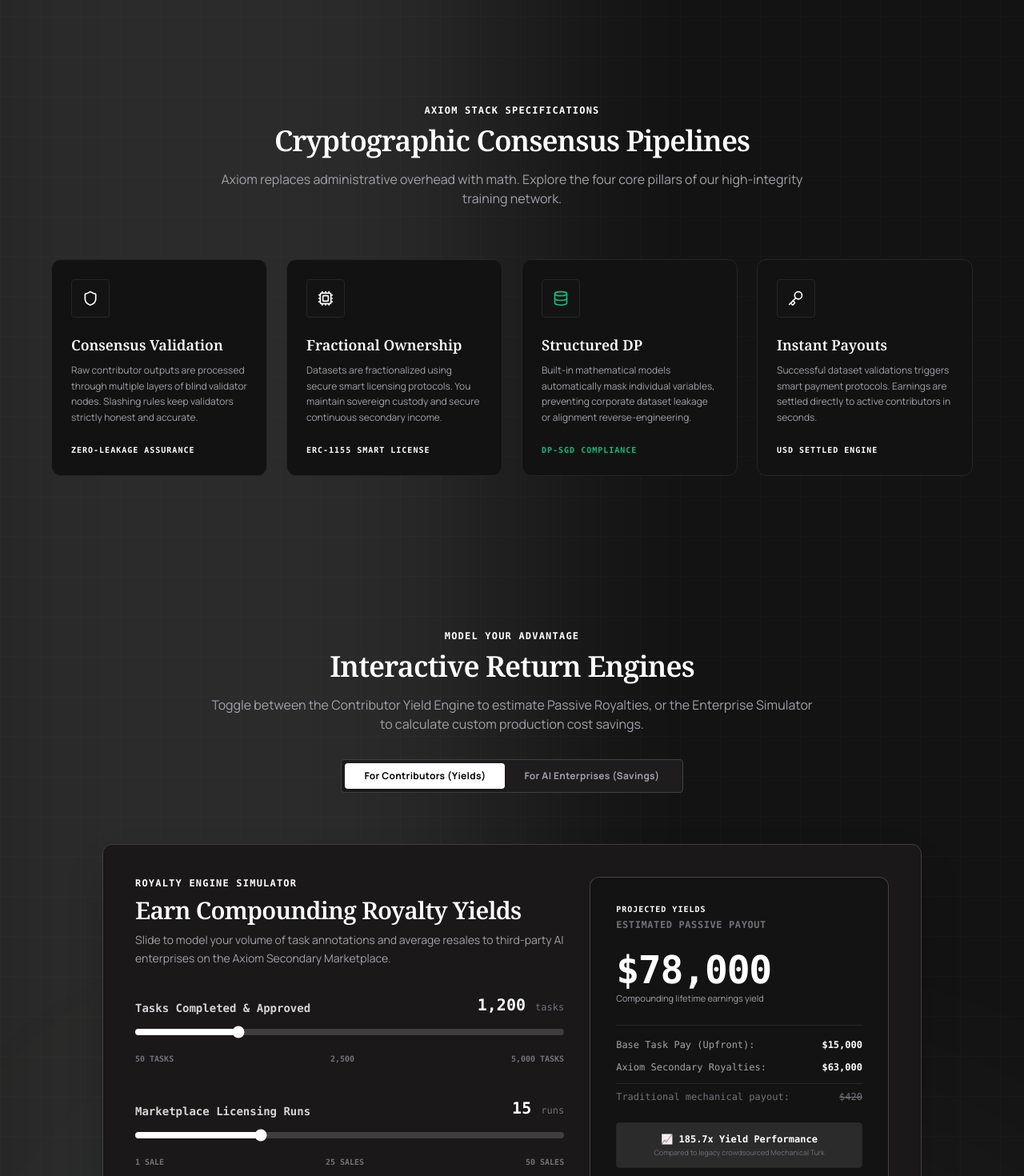
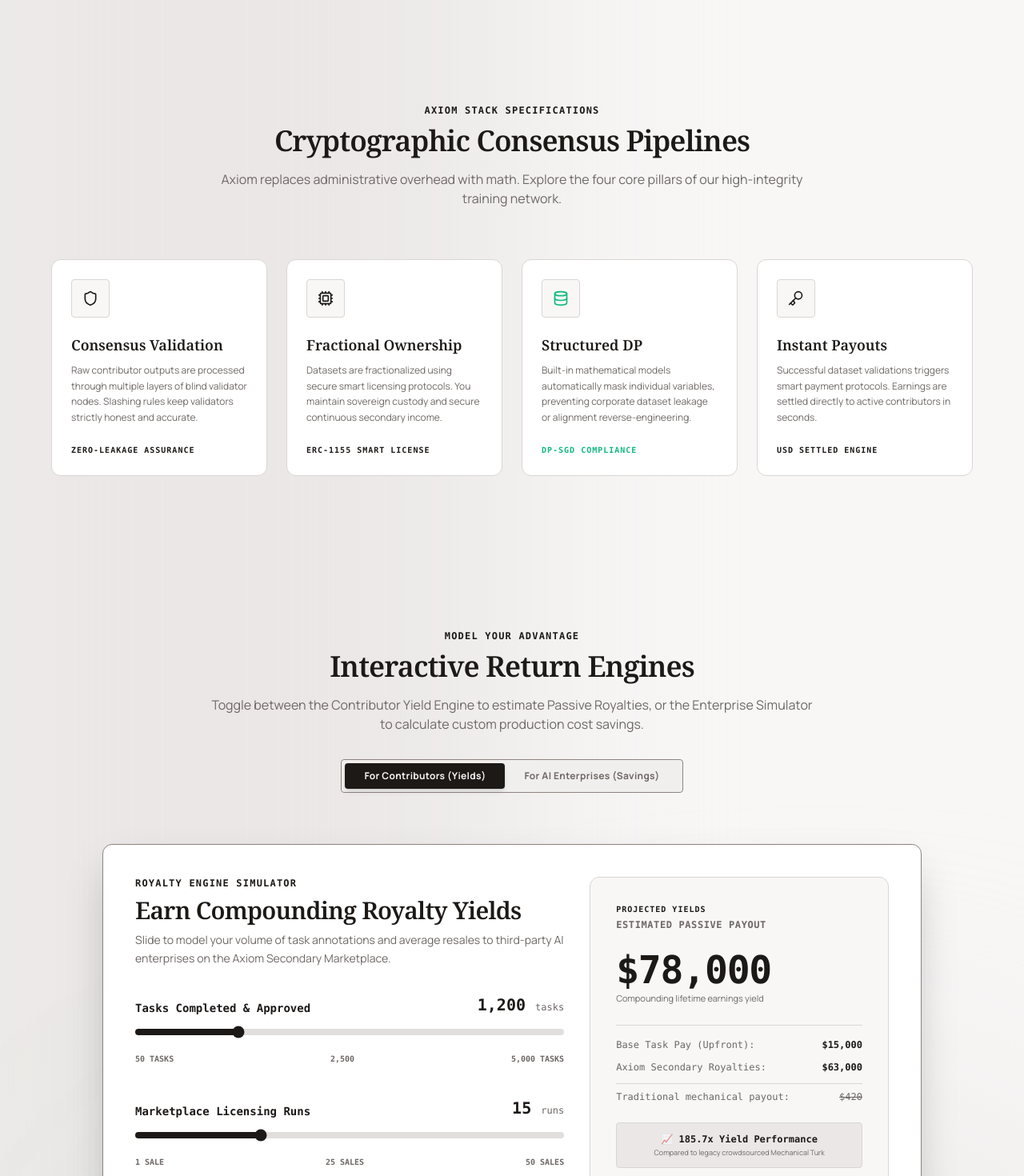
Before and after one commit to noekunn/Axiom, a Next.js app: page / in a window 1280 px wide. Shown: the part 780-2250 px from the top of the page at 80% size. Built offline with nearby package versions, Linux system fonts and the light colour scheme.

Commit message:
feat: transform visual design system to Sovereign Light Mode and fix text contrasts

```diff
--- a/src/app/expert/page.tsx
+++ b/src/app/expert/page.tsx
@@ -1,6 +1,7 @@
 "use client";
 
 import React, { useState, useEffect, useCallback } from "react";
+import Link from "next/link";
 import {
   Cpu,
   CheckCircle2,
@@ -21,6 +22,7 @@
   points: number;
   totalEarnings: number;
   razorpayStatus: 'CONNECTED' | 'PENDING' | 'NOT_CONNECTED';
+  expertise?: string;
 }
 
 interface AssetPool {
--- a/src/app/globals.css
+++ b/src/app/globals.css
@@ -5,36 +5,36 @@
 @tailwind utilities;
 
 :root {
-  --background: #141313;
-  --foreground: #e5e2e1;
+  --background: #f8f7f6; /* Premium soft chalk background */
+  --foreground: #1c1917; /* Off-black ink text */
 
-  --primary: #ffffff;
-  --on-primary: #2f3131;
-  --primary-container: #e2e2e2;
+  --primary: #1c1917;
+  --on-primary: #ffffff;
+  --primary-container: #eae7e6;
 
-  --secondary: #c7c6c6;
-  --on-secondary: #2f3131;
-  --secondary-container: #484949;
+  --secondary: #6e6765;
+  --on-secondary: #ffffff;
+  --secondary-container: #eae7e6;
 
-  --tertiary: #ffffff;
-  --tertiary-container: #e2e2e2;
+  --tertiary: #1c1917;
+  --tertiary-container: #eae7e6;
 
-  --surface: #141313;
-  --surface-container-lowest: #0e0e0e;
-  --surface-container-low: #1c1b1b;
-  --surface-container: #201f1f;
-  --surface-container-high: #2a2a2a;
-  --surface-container-highest: #353434;
+  --surface: #f8f7f6;
+  --surface-container-lowest: #ffffff; /* Pure white container base */
+  --surface-container-low: #f1efed;    /* Soft light base */
+  --surface-container: #eae7e6;        /* Tonal card inner */
+  --surface-container-high: #e2dedc;   /* Soft border line outline */
+  --surface-container-highest: #dad5d3;
 
-  --on-surface: #e5e2e1;
-  --on-surface-variant: #c4c7c8;
-  --outline: #8e9192;
-  --outline-variant: #444748;
+  --on-surface: #1c1917;
+  --on-surface-variant: #6e6765;
+  --outline: #8e8380;                  /* Soft charcoal boundary */
+  --outline-variant: #dad5d3;          /* Very thin grey boundary */
 
-  --error: #ffb4ab;
+  --error: #ba1a1a;
 
   /* Scholaris specific success/status colors */
-  --obsidian-accent: #ffffff;
+  --obsidian-accent: #1c1917;
   --obsidian-success: #10B981;
 }
 
@@ -54,7 +54,7 @@
   background: transparent;
 }
 ::-webkit-scrollbar-thumb {
-  background: var(--surface-container-highest);
+  background: var(--surface-container-high);
   border-radius: 10px;
   transition: all 0.3s ease;
 }
@@ -64,8 +64,8 @@
 
 /* Custom Selection style */
 ::selection {
-  background: rgba(99, 102, 241, 0.3); /* Obsidian accent */
-  color: #ffffff;
+  background: rgba(99, 102, 241, 0.2); /* Soft selection */
+  color: inherit;
 }
 
 @layer utilities {
@@ -82,10 +82,10 @@
   }
 
   .glass-panel {
-    background: var(--surface-container);
+    background: var(--surface-container-lowest);
     backdrop-filter: blur(12px);
     -webkit-backdrop-filter: blur(12px);
-    border: 1px solid rgba(255, 255, 255, 0.1);
+    border: 1px solid rgba(0, 0, 0, 0.08);
     box-shadow: none; /* No drop shadows rule */
   }
 
@@ -105,8 +105,8 @@
   .bg-grid-cyber {
     background-size: 40px 40px;
     background-image:
-      linear-gradient(to right, rgba(255, 255, 255, 0.015) 1px, transparent 1px),
-      linear-gradient(to bottom, rgba(255, 255, 255, 0.015) 1px, transparent 1px);
+      linear-gradient(to right, rgba(0, 0, 0, 0.015) 1px, transparent 1px),
+      linear-gradient(to bottom, rgba(0, 0, 0, 0.015) 1px, transparent 1px);
   }
 }
 
@@ -124,3 +124,110 @@
 .animate-fade-in {
   animation: fade-in 0.4s cubic-bezier(0.16, 1, 0.3, 1) forwards;
 }
+
+/* ==========================================================================
+   PREMIUM LIGHT MODE TAILWIND CLASS OVERRIDES (STITCH FIDELITY SPECS)
+   ========================================================================= */
+
+/* 1. Core Surfaces & Page Backgrounds */
+.bg-\[\#141313\], .bg-\[\#0e0e15\], .bg-\[\#0b1326\], .bg-\[\#0d0d14\], .bg-\[\#09090b\], .bg-background, .bg-zinc-950, .bg-slate-950, .bg-neutral-950, .bg-black:not(.terminal-box):not(.terminal-console):not(.terminal-screen) {
+  background-color: var(--background) !important;
+  color: var(--foreground) !important;
+}
+.bg-\[\#141313\]\/95 {
+  background-color: rgba(248, 247, 246, 0.95) !important;
+  color: var(--foreground) !important;
+}
+
+/* 2. Container & Card Surface Elements */
+.bg-\[\#121212\], .bg-\#121212, .bg-\[\#0e0e0e\], .bg-\[\#101010\], .bg-\[\#191921\], .bg-\[\#171f33\], .bg-\[\#1e293b\], .bg-\[\#1a1818\], .bg-zinc-900, .bg-slate-900, .bg-neutral-900,
+.bg-zinc-900\/50, .bg-zinc-900\/40, .bg-zinc-900\/20, .bg-zinc-900\/60, .bg-zinc-900\/10, .bg-zinc-950\/40, .bg-zinc-950\/50, .bg-zinc-800\/50, .bg-\[\#141313\]\/40, .bg-\[\#121212\]\/40, .bg-\[\#1f1f28\]\/40 {
+  background-color: var(--surface-container-lowest) !important; /* Pure white card base */
+  color: var(--foreground) !important;
+}
+
+/* 3. Tonal Lower Surfaces & Borders */
+.bg-\[\#13131a\], .bg-\[\#131b2e\], .bg-\[\#060e20\], .bg-\[\#25252f\], .bg-\[\#2b2b36\], .bg-\[\#222a3d\], .bg-\[\#2d3449\], .bg-\[\#1e1c1c\], .bg-zinc-800, .bg-slate-800, .bg-neutral-800 {
+  background-color: var(--surface-container-low) !important; /* Soft grey base */
+  color: var(--foreground) !important;
+}
+
+aside.bg-\[\#121212\], aside.bg-\[\#0b1326\], aside.bg-zinc-950, aside.bg-slate-950, aside.bg-\[\#141313\], .bg-\[\#0b1326\] aside, .bg-\[\#121212\] aside {
+  background-color: var(--surface-container-low) !important; /* Soft grey sidebar base */
+  border-right-color: var(--outline-variant) !important;
+}
+
+header.bg-\[\#141313\]\/80, header.bg-\[\#0e0e15\]\/80, header.bg-\[\#0b1326\]\/80, header.bg-zinc-950\/80, header.bg-slate-950\/80, header.bg-black\/80 {
+  background-color: rgba(248, 247, 246, 0.8) !important; /* Light blurred header */
+  border-bottom-color: var(--outline-variant) !important;
+  backdrop-filter: blur(12px) !important;
+  -webkit-backdrop-filter: blur(12px) !important;
+}
+
+/* 4. Interactive Borders */
+.border-\[\#262626\], .border-\[\#1e293b\], .border-\[\#25252f\], .border-\[\#191921\], .border-\[\#1e1c1c\], .border-white\/10, .border-white\/5, .border-zinc-800\/80, .border-zinc-800, .border-zinc-900, .border-slate-800\/80, .border-slate-800, .border-slate-900,
+.border-\[\#1a1a1a\], .border-zinc-800\/60, .border-zinc-850, .border-zinc-800\/85, .border-zinc-700\/60,
+.border-\[\#ffffff\]\/20, .border-\[\#ffffff\]\/10, .border-\[\#ffffff\]\/25, .border-\[\#ffffff\]\/40, .focus\:border-\[\#ffffff\]\/40, .focus\:border-\[\#ffffff\] {
+  border-color: var(--outline-variant) !important;
+}
+.border-white\/20, .border-white\/30, .border-zinc-700, .border-zinc-600, .border-slate-700, .border-slate-600,
+.border-\[\#ffffff\]\/50, .border-\[\#ffffff\] {
+  border-color: var(--outline) !important;
+}
+
+/* 5. Global Text Contrast Overrides */
+.text-white, .text-\[\#e7e4ee\], .text-\[\#dae2fd\], .text-zinc-50, .text-zinc-100, .text-zinc-200, .text-zinc-300, .text-slate-50, .text-slate-100, .text-slate-200, .text-slate-300,
+.text-\[\#ffffff\], .text-\[\#ffffff\]\/90, .text-\[\#ffffff\]\/80, .text-\[\#ffffff\]\/70 {
+  color: var(--foreground) !important;
+}
+
+.text-zinc-400, .text-zinc-500, .text-slate-400, .text-slate-500, .text-\[\#acaab4\], .text-\[\#c4c7c8\] {
+  color: var(--on-surface-variant) !important;
+}
+
+/* 6. Controls & Input Enclosures */
+input.bg-\[\#141313\], textarea.bg-\[\#141313\], select.bg-\[\#121212\], select.bg-\[\#141313\],
+input.bg-zinc-900, textarea.bg-zinc-900, select.bg-zinc-900,
+input.bg-slate-900, textarea.bg-slate-900, select.bg-slate-900,
+.bg-\[\#141313\] input, .bg-\[\#141313\] textarea, .bg-zinc-950 input, .bg-zinc-950 textarea {
+  background-color: var(--surface-container-lowest) !important;
+  color: var(--foreground) !important;
+  border-color: var(--outline-variant) !important;
+}
+input.bg-\[\#141313\]:focus, textarea.bg-\[\#141313\]:focus, select.bg-\[\#121212\]:focus {
+  border-color: var(--foreground) !important;
+  box-shadow: none !important;
+}
+
+/* 7. Solid Active Triggers (Ink buttons in Light Mode) */
+button.bg-white, a.bg-white, .bg-white:not(aside):not(header):not(main) {
+  background-color: var(--foreground) !important; /* Ink black button */
+  color: var(--background) !important;          /* White text */
+}
+button.bg-white:hover, a.bg-white:hover {
+  background-color: var(--secondary) !important;
+}
+
+/* 8. Active Badges & Micro-indicator Surfaces */
+.bg-white\/5, .bg-white\/10, .bg-\[\#ffffff\]\/10, .bg-white\/20, .bg-\[\#ffffff\]\/20, .bg-\[\#ffffff\]\/5 {
+  background-color: var(--primary-container) !important;
+  color: var(--foreground) !important;
+  border-color: var(--outline-variant) !important;
+}
+
+/* 9. Success & Alert Notifications status bands */
+.bg-emerald-950\/20, .bg-emerald-950\/80 {
+  background-color: #d1fae5 !important;
+  border-color: rgba(16, 185, 129, 0.2) !important;
+  color: #065f46 !important;
+}
+.bg-rose-950\/20, .bg-rose-950\/80 {
+  background-color: #ffe4e6 !important;
+  border-color: rgba(244, 63, 94, 0.2) !important;
+  color: #9f1239 !important;
+}
+
+/* 10. SVG Icon elements */
+header button svg, header a svg, aside svg {
+  color: var(--foreground) !important;
+}
--- a/src/app/page.tsx
+++ b/src/app/page.tsx
@@ -557,9 +557,9 @@
                         step="50"
                         value={expertTasks}
                         onChange={(e) => setExpertTasks(Number(e.target.value))}
-                        className="w-full h-2 bg-zinc-800 rounded appearance-none cursor-pointer accent-[#ffffff]"
+                        className="w-full h-2 bg-zinc-300 rounded appearance-none cursor-pointer accent-[#1c1917]"
                         style={{
-                          background: `linear-gradient(to right, #ffffff 0%, #ffffff ${(expertTasks - 50) / 49.5}%, #3f3d3d ${(expertTasks - 50) / 49.5}%, #3f3d3d 100%)`
+                          background: `linear-gradient(to right, #1c1917 0%, #1c1917 ${(expertTasks - 50) / 49.5}%, #e2dedc ${(expertTasks - 50) / 49.5}%, #e2dedc 100%)`
                         }}
                       />
                       <div className="flex justify-between text-[10px] text-zinc-500 font-mono font-semibold">
@@ -586,9 +586,9 @@
                         step="1"
                         value={expertResales}
                         onChange={(e) => setExpertResales(Number(e.target.value))}
-                        className="w-full h-2 bg-zinc-800 rounded appearance-none cursor-pointer accent-[#ffffff]"
+                        className="w-full h-2 bg-zinc-300 rounded appearance-none cursor-pointer accent-[#1c1917]"
                         style={{
-                          background: `linear-gradient(to right, #ffffff 0%, #ffffff ${(expertResales - 1) * 2.04}%, #3f3d3d ${(expertResales - 1) * 2.04}%, #3f3d3d 100%)`
+                          background: `linear-gradient(to right, #1c1917 0%, #1c1917 ${(expertResales - 1) * 2.04}%, #e2dedc ${(expertResales - 1) * 2.04}%, #e2dedc 100%)`
                         }}
                       />
                       <div className="flex justify-between text-[10px] text-zinc-500 font-mono font-semibold">
@@ -703,9 +703,9 @@
                         step="1000"
                         value={clientDataPoints}
                         onChange={(e) => setClientDataPoints(Number(e.target.value))}
-                        className="w-full h-2 bg-zinc-800 rounded appearance-none cursor-pointer accent-[#ffffff]"
+                        className="w-full h-2 bg-zinc-300 rounded appearance-none cursor-pointer accent-[#1c1917]"
                         style={{
-                          background: `linear-gradient(to right, #ffffff 0%, #ffffff ${(clientDataPoints - 1000) / 2490}%, #3f3d3d ${(clientDataPoints - 1000) / 2490}%, #3f3d3d 100%)`
+                          background: `linear-gradient(to right, #1c1917 0%, #1c1917 ${(clientDataPoints - 1000) / 2490}%, #e2dedc ${(clientDataPoints - 1000) / 2490}%, #e2dedc 100%)`
                         }}
                       />
                       <div className="flex justify-between text-[10px] text-zinc-500 font-mono font-semibold">
```
Also changed, not shown: src/app/signup/page.tsx (+7 -7 lines), src/components/AdminLayout.tsx (+4 -4 lines), src/components/ClientLayout.tsx (+4 -4 lines), src/components/ExpertLayout.tsx (+5 -5 lines), 1 other file (tests, documents, lock files or other folders).
